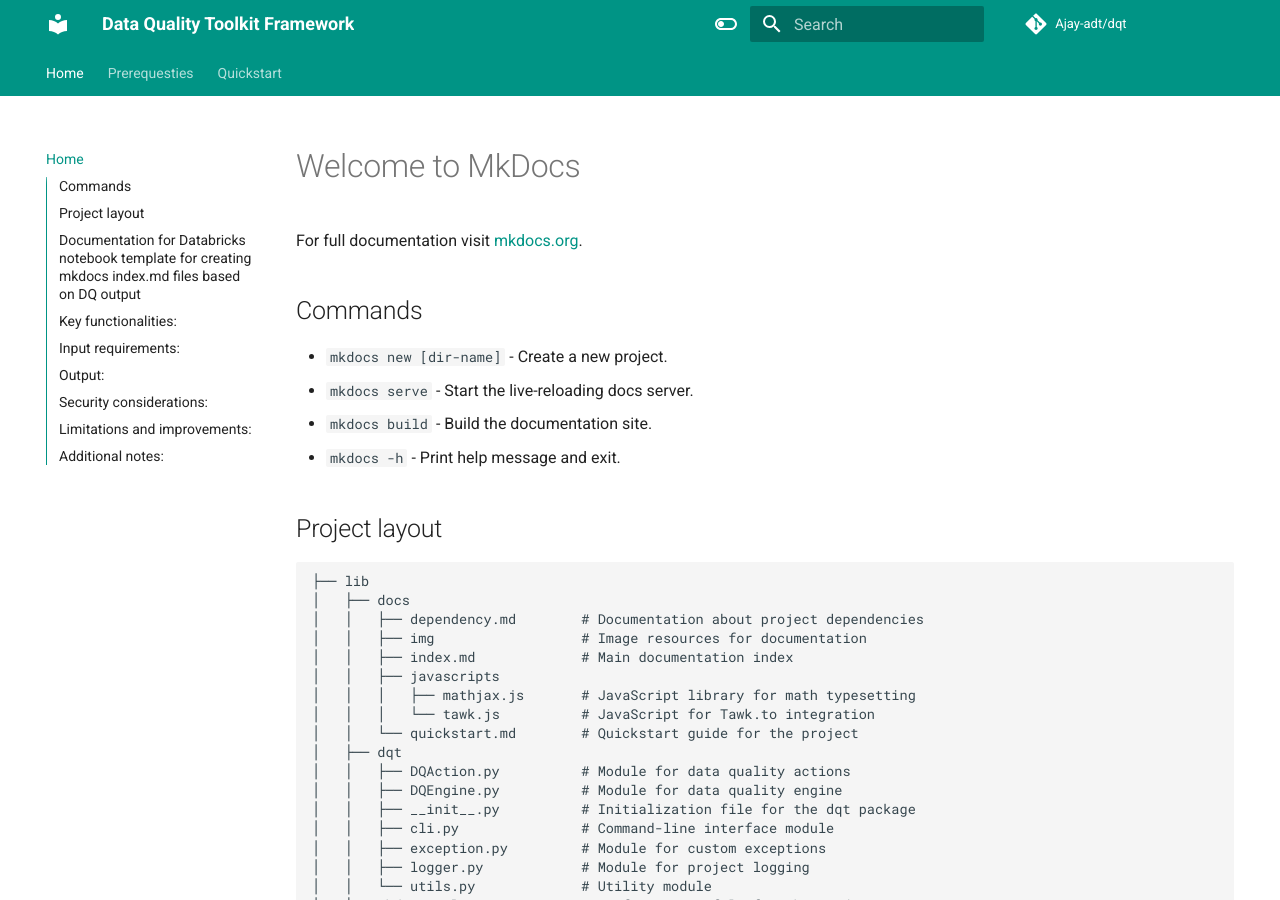
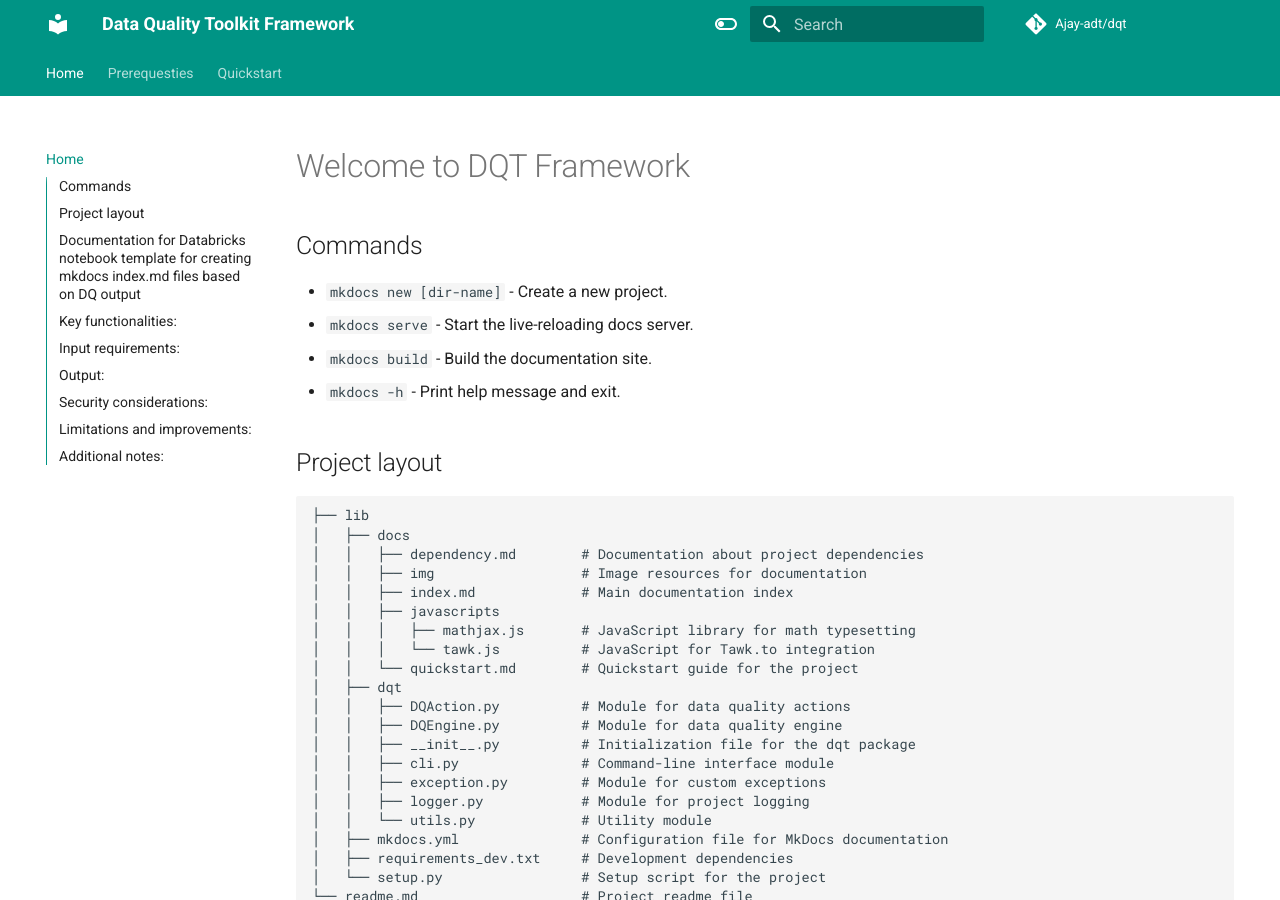
Before and after one commit to Ajay-adt/dqt, an MkDocs documentation site: the page built from docs/index.md, in a window 1280 px wide and 900 px high. Built offline with MkDocs 1.6.1 and Material for MkDocs 9.7.7, drawn with Linux system fonts in a browser that asks for light colours; comment, search, counter and statistics services are not loaded.

Commit message:
Update index.md

```diff
--- a/docs/index.md
+++ b/docs/index.md
@@ -1,6 +1,4 @@
-# Welcome to MkDocs
-
-For full documentation visit [mkdocs.org](https://www.mkdocs.org).
+# Welcome to DQT Framework
 
 ## Commands
 
@@ -32,6 +30,7 @@
     │   ├── requirements_dev.txt     # Development dependencies
     │   └── setup.py                 # Setup script for the project
     └── readme.md                    # Project readme file
+
 ## Documentation for Databricks notebook template for creating mkdocs index.md files based on DQ output
 
 This notebook template automates the process of generating mkdocs index.md files based on the results of your Databricks data quality (DQ) checks. It leverages Great Expectations to define and run expectations against your data, and then creates a report summarizing the results.
```
